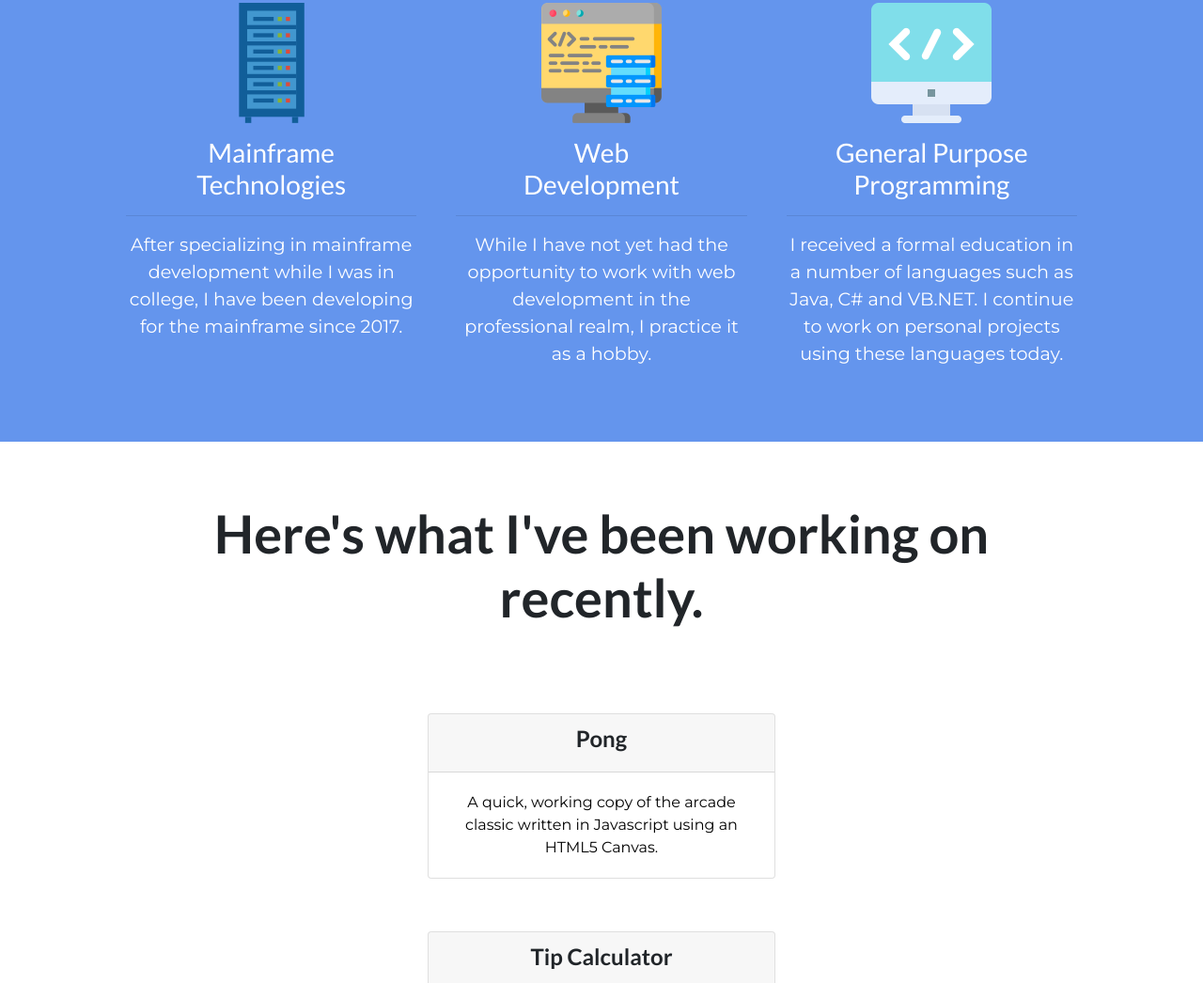
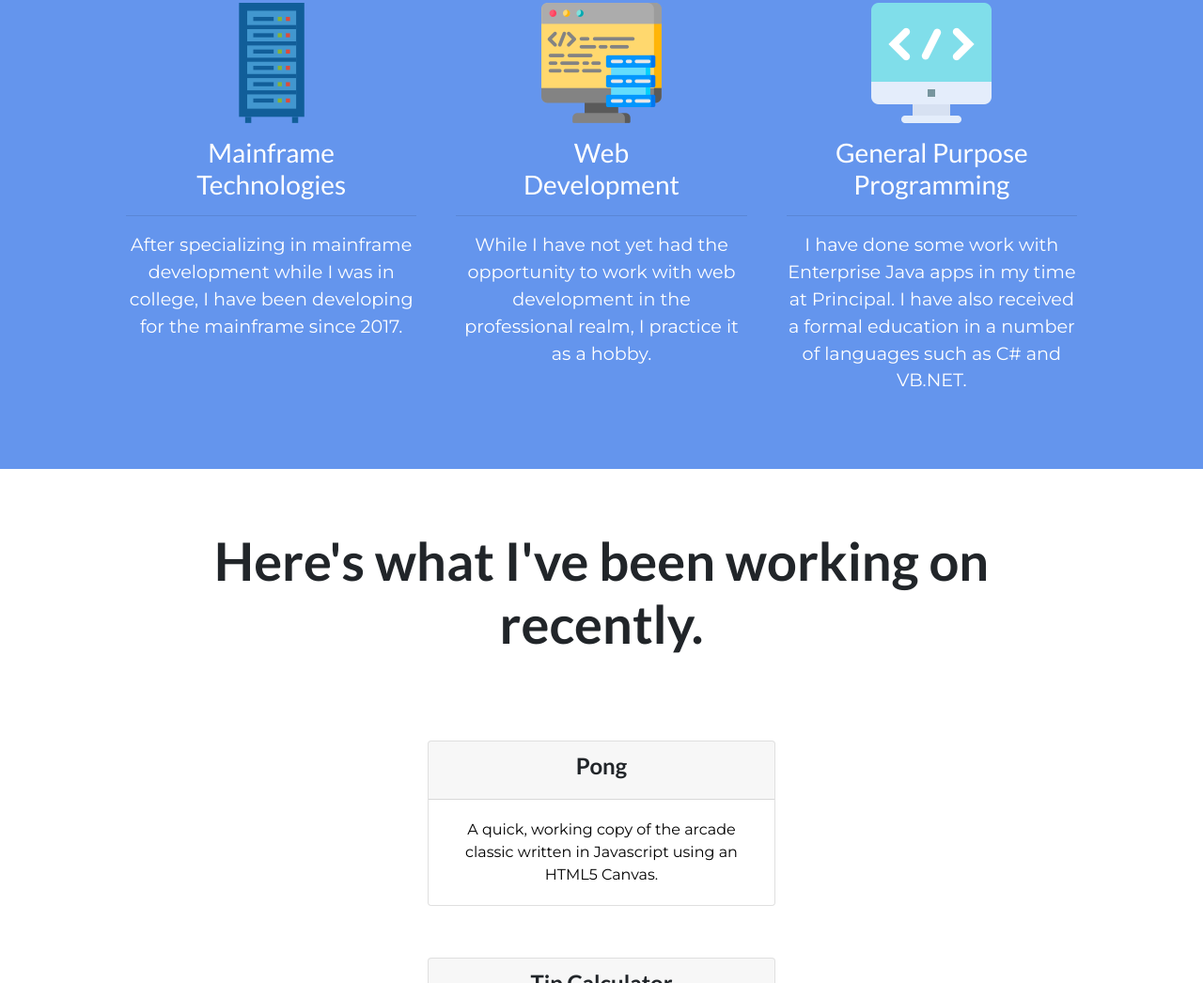
Before and after one commit to austincrim/personal-site-bootstrap4, a plain HTML site: page index.html in a window 1280 px wide. Shown: the part 958-2004 px from the top of the page at 94% size. Drawn offline with nearby package versions, Linux system fonts and the light colour scheme.

Commit message:
updated skills

```diff
--- a/index.html
+++ b/index.html
@@ -99,9 +99,8 @@
                     <h3>General Purpose<br> Programming</h3>
                     <hr>
                     <p class="skill-desc">
-                        I received a formal education in a number of languages such as Java, C# and VB.NET. I continue
-                        to work on personal projects using these languages today.
-                    </p>
+                        I have done some work with Enterprise Java apps in my time at Principal.
+                        I have also received a formal education in a number of languages such as C# and VB.NET.
                 </div>
 
             </div>
```
